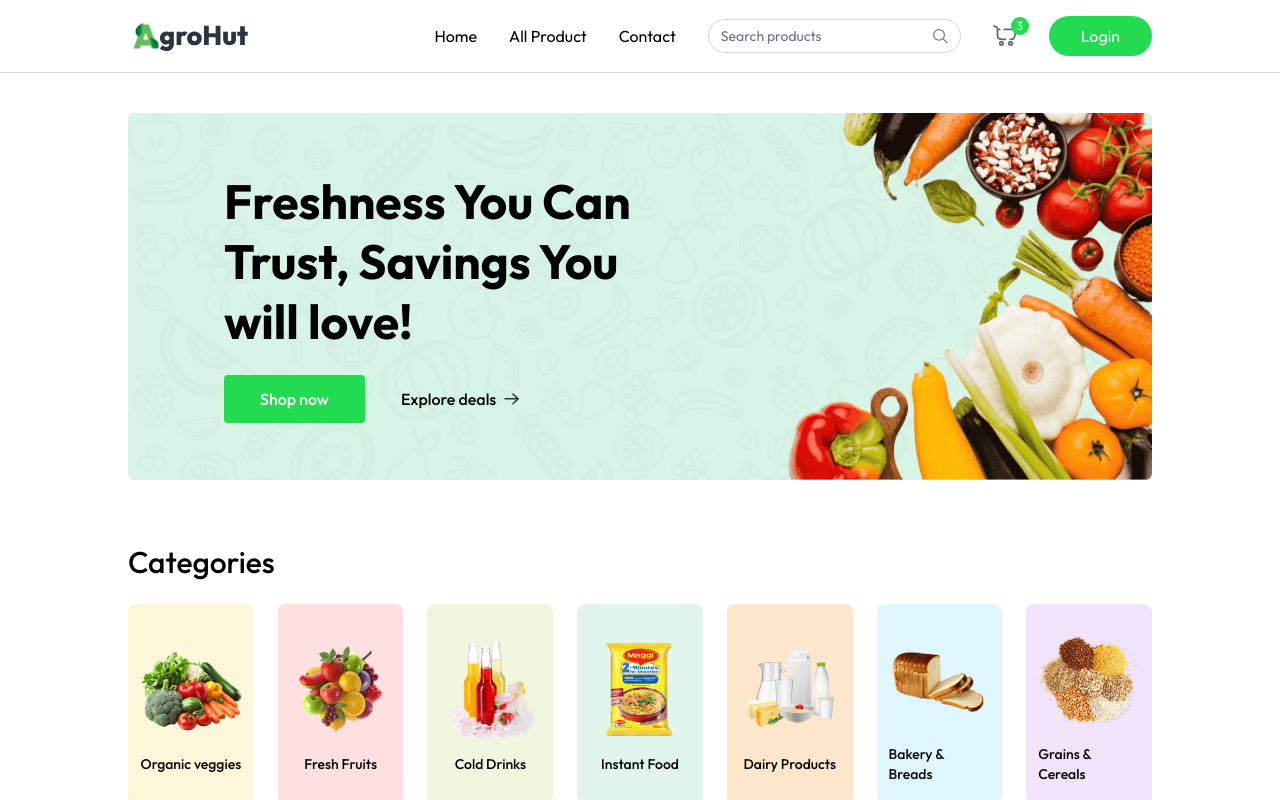
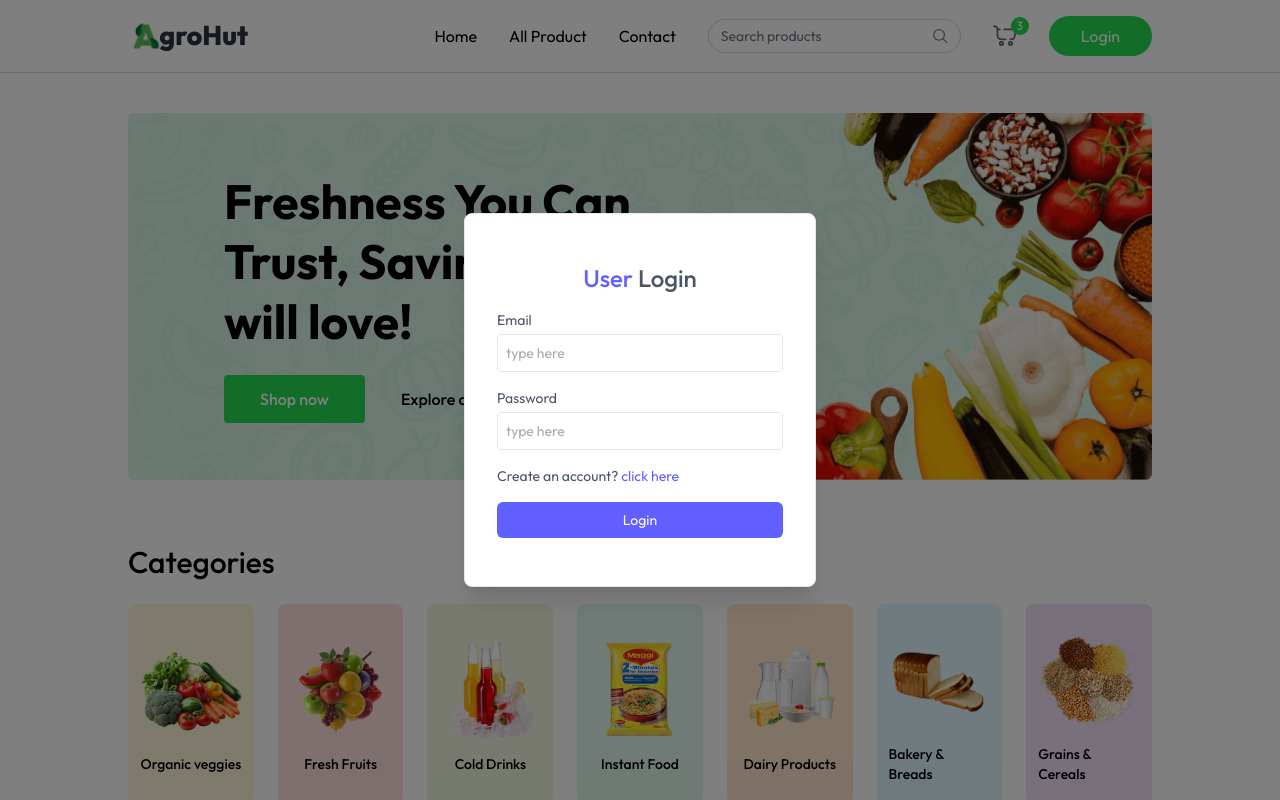
Before and after one commit to muhammad-naimul-hoque/agrohut-main, a React (Vite) app: page / in a window 1280 px wide. Both pictures are taken after a click on the button "Login". Shown: the top 800 px of the page. Built offline with nearby package versions, Linux system fonts and the light colour scheme.

Commit message:
login form is added

```diff
--- a/src/App.jsx
+++ b/src/App.jsx
@@ -4,13 +4,17 @@
 import Home from "./pages/Home";
 import { Toaster } from "react-hot-toast";
 import Footer from "./components/Footer";
+import Login from "./components/Login";
+import { useAppContext } from "./context/AppContext";
 
 const App = () => {
   const isSellerPath = useLocation().pathname.includes("seller");
+  const { showUserLogin } = useAppContext();
 
   return (
     <div>
       {isSellerPath ? null : <Navbar />}
+      {showUserLogin ? <Login /> : null}
       <Toaster></Toaster>
       <div
         className={`${isSellerPath ? "" : "px-6 md:px-16 lg:px-24 xl:px-32"}`}
--- /dev/null
+++ b/src/components/Login.jsx
@@ -0,0 +1,80 @@
+import React from "react";
+
+const Login = () => {
+  const [state, setState] = React.useState("login");
+  const [name, setName] = React.useState("");
+  const [email, setEmail] = React.useState("");
+  const [password, setPassword] = React.useState("");
+
+  return (
+    <div className="fixed top-0 bottom-0 left-0 right-0 z-30 flex items-center text-sm text-gray-600 bg-black/50">
+      <form className="flex flex-col gap-4 m-auto items-start p-8 py-12 w-80 sm:w-[352px] rounded-lg shadow-xl border border-gray-200 bg-white">
+        <p className="text-2xl font-medium m-auto">
+          <span className="text-indigo-500">User</span>{" "}
+          {state === "login" ? "Login" : "Sign Up"}
+        </p>
+        {state === "register" && (
+          <div className="w-full">
+            <p>Name</p>
+            <input
+              onChange={(e) => setName(e.target.value)}
+              value={name}
+              placeholder="type here"
+              className="border border-gray-200 rounded w-full p-2 mt-1 outline-indigo-500"
+              type="text"
+              required
+            />
+          </div>
+        )}
+        <div className="w-full ">
+          <p>Email</p>
+          <input
+            onChange={(e) => setEmail(e.target.value)}
+            value={email}
+            placeholder="type here"
+            className="border border-gray-200 rounded w-full p-2 mt-1 outline-indigo-500"
+            type="email"
+            required
+          />
+        </div>
+        <div className="w-full ">
+          <p>Password</p>
+          <input
+            onChange={(e) => setPassword(e.target.value)}
+            value={password}
+            placeholder="type here"
+            className="border border-gray-200 rounded w-full p-2 mt-1 outline-indigo-500"
+            type="password"
+            required
+          />
+        </div>
+        {state === "register" ? (
+          <p>
+            Already have account?{" "}
+            <span
+              onClick={() => setState("login")}
+              className="text-indigo-500 cursor-pointer"
+            >
+              click here
+            </span>
+          </p>
+        ) : (
+          <p>
+            Create an account?{" "}
+            <span
+              onClick={() => setState("register")}
+              className="text-indigo-500 cursor-pointer"
+            >
+              click here
+            </span>
+          </p>
+        )}
+        <button className="bg-indigo-500 hover:bg-indigo-600 transition-all text-white w-full py-2 rounded-md cursor-pointer">
+          {state === "register" ? "Create Account" : "Login"}
+        </button>
+      </form>
+    </div>
+  );
+};
+
+export default Login;
```
